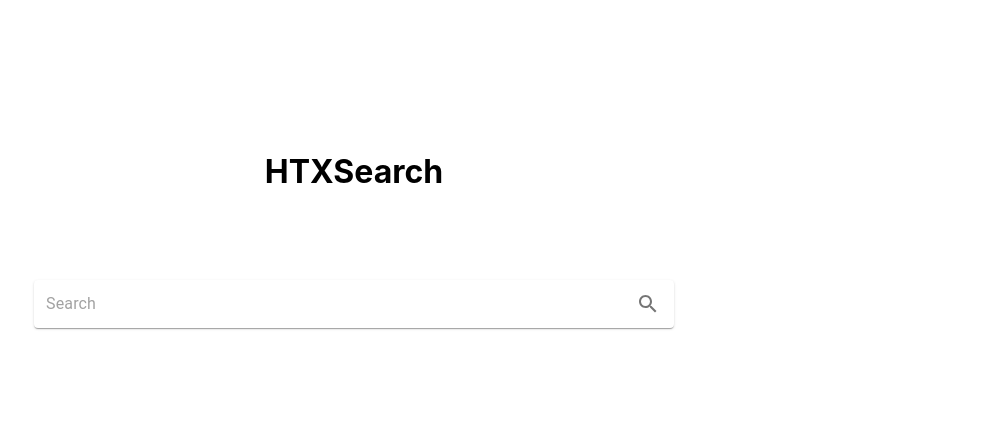
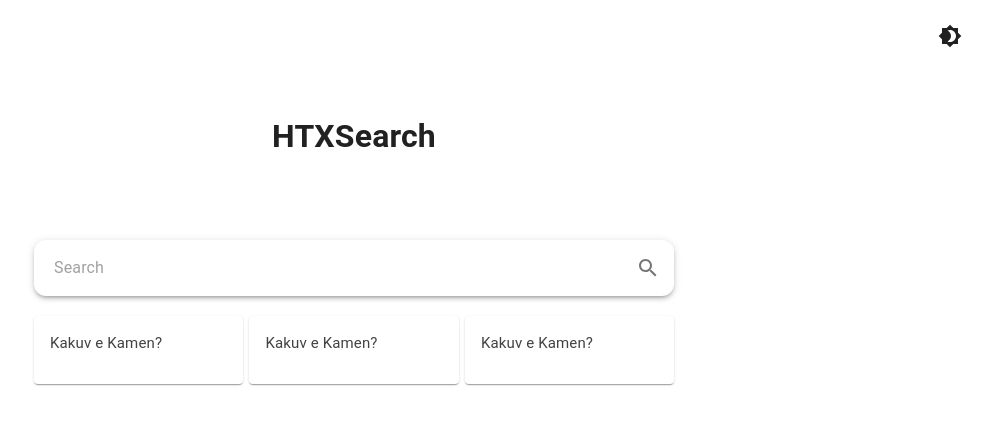
Before and after one commit to kaldimitrov/HTXSearch, a React (Create React App) app in the folder client/: page / in a window 1280 px wide. Shown: the top 424 px of the page, without its empty margins (286-1278 px from the left). Built offline with nearby package versions, Linux system fonts and the light colour scheme.

Commit message:
Themes and suggestion cards

```diff
--- a/client/src/App.css
+++ b/client/src/App.css
@@ -5,6 +5,7 @@
     height: 100vh;
     width: 100vw;
     flex-direction: column;
+    margin: auto;
 }
 
 .text {
@@ -15,7 +16,23 @@
 }
 
 .search-bar {
-    height: 50%;
+    height: 70%;
     width: 50%;
     text-align: center;
 }
+
+.switch-theme {
+    height: 10%;
+    width: 100%;
+    display: flex;
+    align-items: end;
+    justify-items: start;
+}
+
+.cards {
+    margin-top: 20px;
+    width: 100%;
+    display: flex;
+    flex-wrap: wrap;
+    gap: 1%;
+}
--- a/client/src/App.tsx
+++ b/client/src/App.tsx
@@ -1,10 +1,92 @@
 import React from 'react';
 import SearchBar from './components/SearchBar';
 import './App.css';
+import { ThemeProvider, createTheme, useTheme } from '@mui/material/styles';
+import CssBaseline from '@mui/material/CssBaseline';
+import { Box, IconButton } from '@mui/material';
+import Brightness4Icon from '@mui/icons-material/Brightness4';
+import Brightness7Icon from '@mui/icons-material/Brightness7';
+import { grey } from '@mui/material/colors';
+import SuggestionCard from './components/SuggestionCard';
+
+const ColorModeContext = React.createContext({ toggleColorMode: () => {} });
+
+function SwitchTheme() {
+  const theme = useTheme();
+  const colorMode = React.useContext(ColorModeContext);
+  return (
+    <Box
+      sx={{
+        display: 'flex',
+        width: '100%',
+        alignItems: 'right',
+        justifyContent: 'right',
+        bgcolor: 'background.default',
+        color: 'text.primary',
+        borderRadius: 1,
+        p: 3,
+      }}
+    >
+      <IconButton sx={{ ml: 1 }} onClick={colorMode.toggleColorMode} color="inherit">
+        {theme.palette.mode === 'dark' ? <Brightness7Icon /> : <Brightness4Icon />}
+      </IconButton>
+    </Box>
+  );
+}
+
 
 function App() {
+  const [mode, setMode] = React.useState<'light' | 'dark'>('light');
+  const colorMode = React.useMemo(
+    () => ({
+      toggleColorMode: () => {
+        setMode((prevMode) => (prevMode === 'light' ? 'dark' : 'light'));
+      },
+    }),
+    [],
+  );
+
+  const theme = React.useMemo(
+    () =>
+      createTheme({
+        palette: {
+          mode,
+          ...(mode === 'light'
+            ? {
+                primary: grey,
+                divider: grey[200],
+                text: {
+                  primary: grey[900],
+                  secondary: grey[800],
+                },
+              }
+            : {
+                primary: grey,
+                divider: grey[700],
+                background: {
+                  default: grey[900],
+                  paper: grey[900],
+                },
+                text: {
+                  primary: '#fff',
+                  secondary: grey[500],
+                },
+              }),
+        },
+      }),
+    [mode],
+  );
+
   return (
+    <ColorModeContext.Provider value={colorMode}>
+      <ThemeProvider theme={theme}>
+
         <div className="body">
+          <CssBaseline />
+
+          <div className='switch-theme'>
+            <SwitchTheme />
+          </div>
           <div className="text">
             <p>
               HTXSearch
@@ -12,8 +94,15 @@ function App() {
           </div>
           <div className="search-bar">
             <SearchBar />
+            <div className="cards">
+              <SuggestionCard />
+              <SuggestionCard />
+              <SuggestionCard />
             </div>
           </div>
+        </div>
+      </ThemeProvider>
+    </ColorModeContext.Provider>
   );
 }
 
--- a/client/src/components/SearchBar.tsx
+++ b/client/src/components/SearchBar.tsx
@@ -9,10 +9,10 @@ export default function SearchBar() {
     <>
       <Paper
         component="form"
-        sx={{ p: "2px 4px", display: "flex", alignItems: "center" }}
+        sx={{ p: "4px 4px", display: "flex", alignItems: "center" , borderRadius: 3, boxShadow: 3}}
       >
         <InputBase
-          sx={{ ml: 1, flex: 1 }}
+          sx={{ ml: 1, flex: 1, padding: 1 }}
           placeholder="Search"
           inputProps={{ "aria-label": "search" }}
         />
--- /dev/null
+++ b/client/src/components/SuggestionCard.tsx
@@ -0,0 +1,22 @@
+import * as React from 'react';
+import Box from '@mui/material/Box';
+import Card from '@mui/material/Card';
+import CardActions from '@mui/material/CardActions';
+import CardContent from '@mui/material/CardContent';
+import Button from '@mui/material/Button';
+import Typography from '@mui/material/Typography';
+import { start } from 'repl';
+
+export default function SuggestionCard(){
+    return (
+        <>
+            <Card sx={{ width: 0.98 / 3, cursor: 'pointer' }} onClick = {() => {alert('yes')}}>
+                <CardContent>
+                    <Typography sx={{ fontSize: 15, textAlign: 'start'}} color="text.secondary" gutterBottom>
+                        Kakuv e Kamen?
+                    </Typography>
+                </CardContent>
+            </Card>
+        </>
+    )
+}
```
Lines whose indentation alone changed are shown as unchanged.
